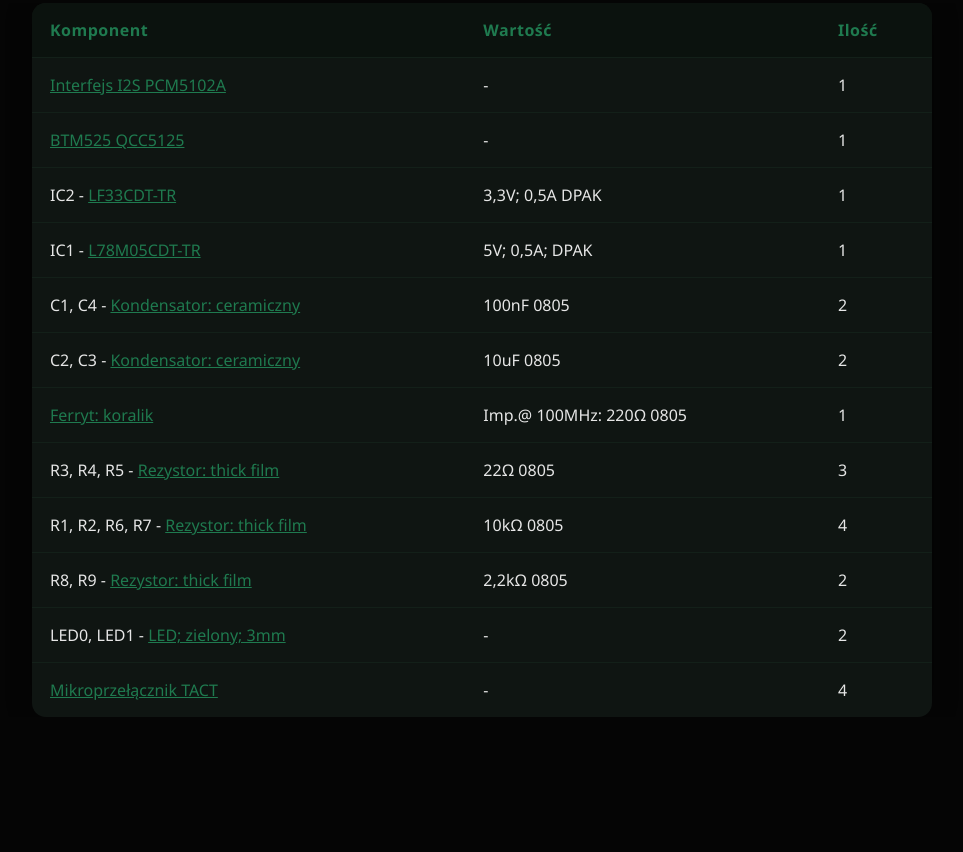
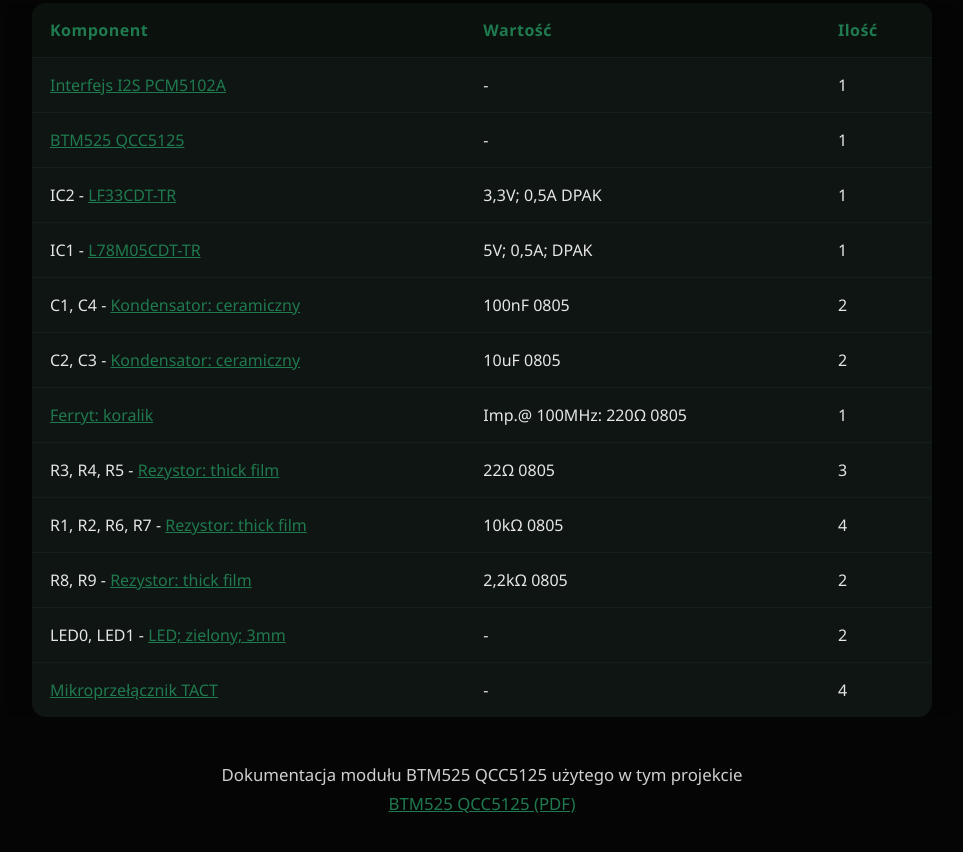
Before and after one commit to antonijog1/GarbaczPCB, a plain HTML site: page projekt2.html in a window 1280 px wide. Shown: the part 1273-2125 px from the top of the page, without its empty margins (158-1121 px from the left). Before the commit the page ends 2070 px from the top, so only its background shows below. Drawn offline with Linux system fonts and the light colour scheme.

Commit message:
Wprowadzono poprawki na stronie

```diff
--- a/projekt2.html
+++ b/projekt2.html
@@ -57,6 +57,14 @@
       </tbody>
     </table>
   </div>
+  <br>
+  <br>
+  <p class="opis-projektu">
+    Dokumentacja modułu BTM525 QCC5125 użytego w tym projekcie<br>
+    <a href="file.pdf" download>BTM525 QCC5125 (PDF)</a>
+</p>
+
+
 
 </section>
 
```
Also changed, not shown: 1 other file.
